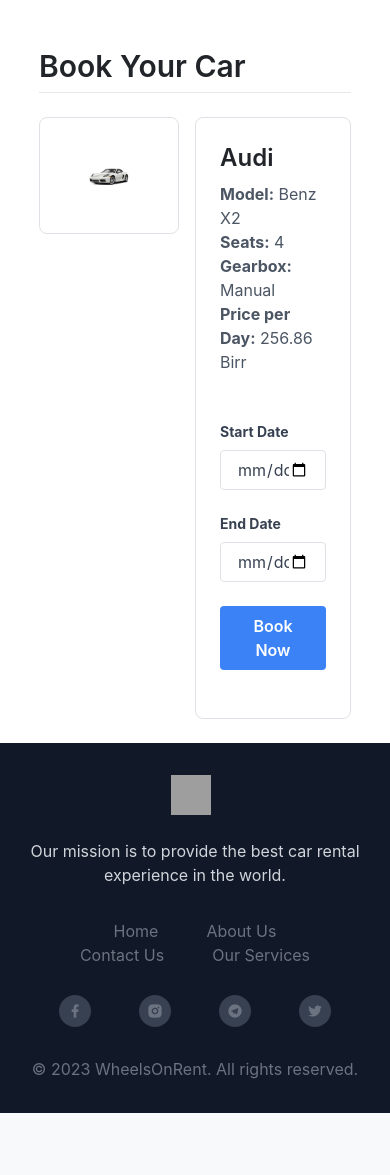
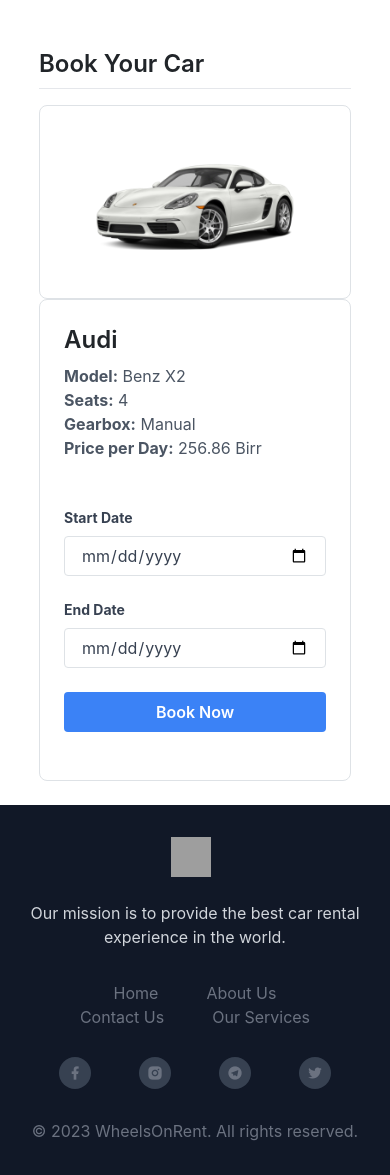
Before and after one commit to danieltsega/wheelsOnRent_v2, a Flask app: page /booking/create/10 in a window 390 px wide. Shown: the part 72-1247 px from the top of the page. Before the commit the page ends 1185 px from the top, so only its background shows below. Run offline with Flask 3, Linux system fonts and the light colour scheme; a user stored in the database is signed in; data comes from the database, SQL or seed files in the repository; some libraries are stand-ins or nearby versions; grey boxes are pictures that could not be loaded.

Commit message:
[Update]: Updated the booking form and made it mobile friendly

```diff
--- a/car_app/templates/booking/create.html
+++ b/car_app/templates/booking/create.html
@@ -1,16 +1,16 @@
 {% extends 'base.html' %}
 
 {% block content %}
-<div class="container mx-auto px-4 mt-10">
-    <h1 class="text-3xl font-semibold mb-4 border-b pb-2">Book Your Car</h1>
+<div class="container mx-auto px-4 mt-10 md:px-8 lg:px-16 xl:px-24">
+    <h1 class="text-2xl font-semibold mb-3 border-b pb-2">Book Your Car</h1>
 
-    <div class="flex  space-x-4">
-        <div class="relative w-50">
+    <div class="md:flex md:space-x-4">
+        <div class="md:w-1/2">
             <div class="bg-white rounded-lg overflow-hidden border border-gray-300 p-5">
                 <img src="{{ url_for('uploaded_image', car_id=car.id) }}" class="w-full h-auto" alt="{{ car.name }} Image">
             </div>
         </div>
-        <div class="w-1/2">
+        <div class="md:w-1/2 mt-0 md:mt-0">
             <div class="bg-white rounded-lg overflow-hidden p-4 border border-gray-300">
                 <h2 class="text-2xl mb-2 font-semibold">{{ car.name }}</h2>
                 <p class="text-gray-600">
```
